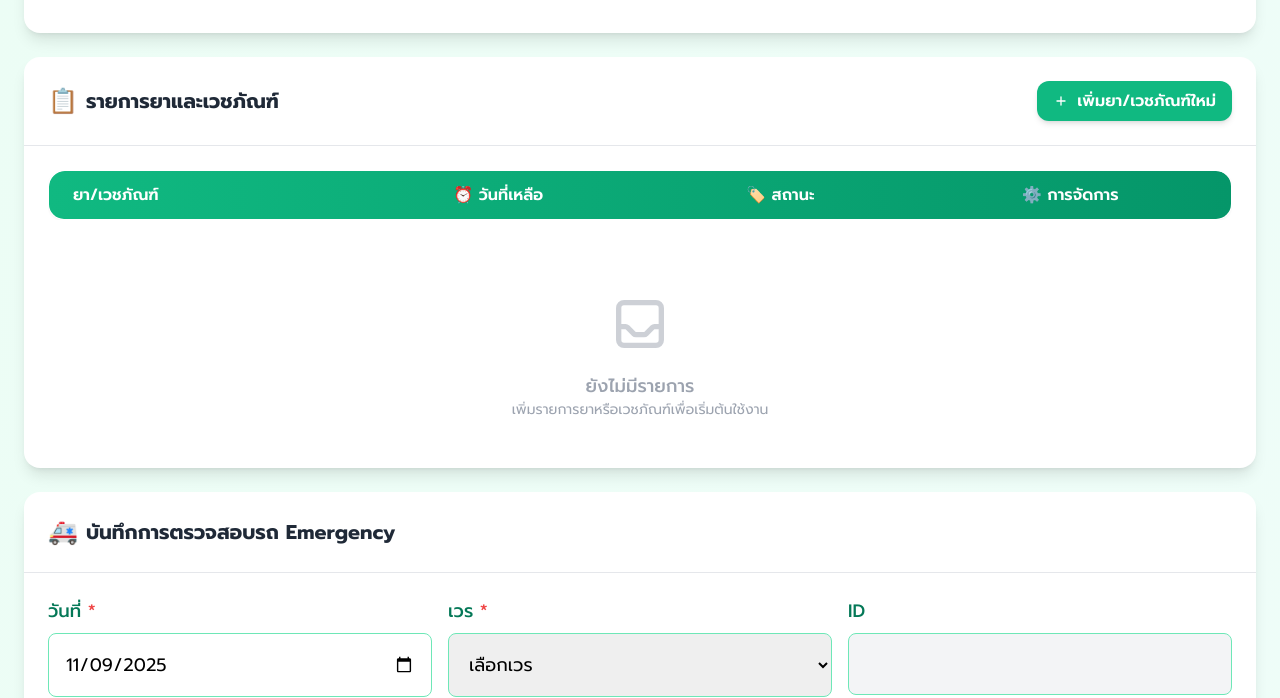
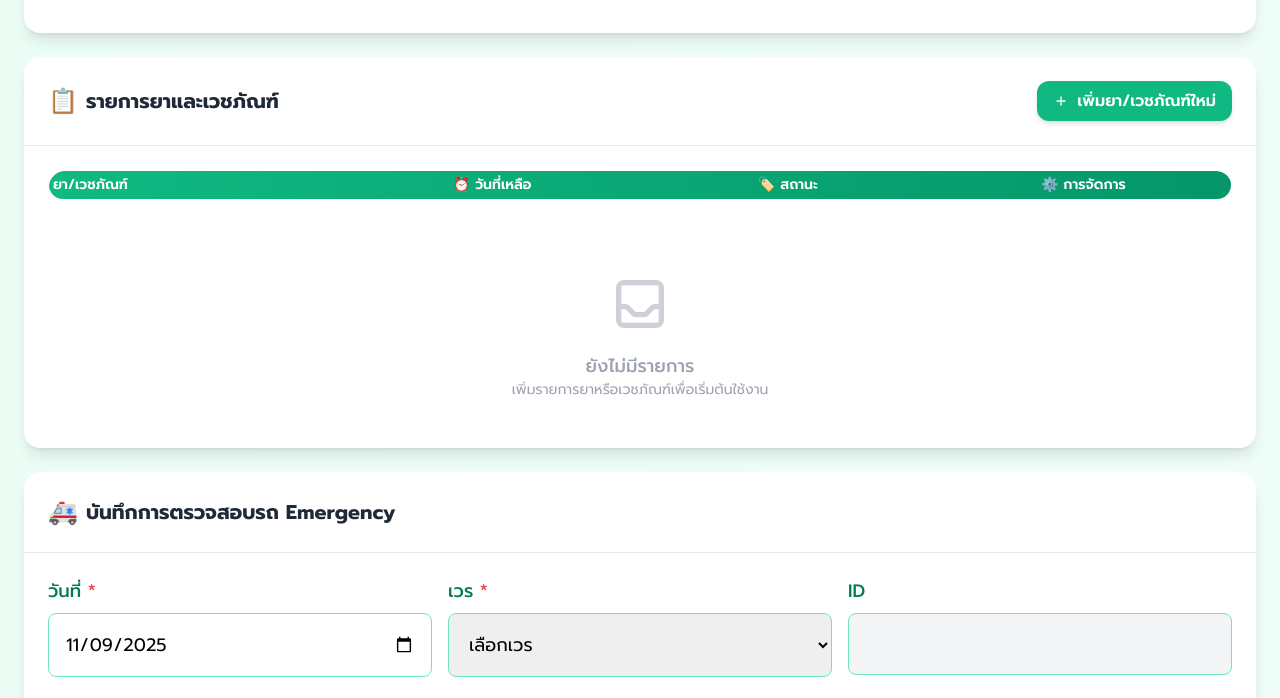
Before and after one commit to Aomaree12/index.emergency74.io, a plain HTML site: page index.html in a window 1280 px wide. Shown: the part 111-809 px from the top of the page. Drawn offline with nearby package versions, Linux system fonts and the light colour scheme; some packages are replaced by stand-ins of ours; a script that the page names is missing.

Commit message:
Update index.html

```diff
--- a/index.html
+++ b/index.html
@@ -54,15 +54,15 @@
     </div>
     <div class="p-6">
      <div class="overflow-x-auto">
-      <table class="w-full bg-white rounded-2xl overflow-hidden shadow-sm border border-gray-100">
-       <thead class="bg-gradient-to-r from-emerald-500 to-emerald-600 text-white">
-        <tr>
-         <th class="px-6 py-3 text-left font-semibold rounded-tl-2xl">ยา/เวชภัณฑ์</th>
-         <th class="px-6 py-3 text-center font-semibold">⏰ วันที่เหลือ</th>
-         <th class="px-6 py-3 text-center font-semibold">🏷️ สถานะ</th>
-         <th class="px-6 py-3 text-center font-semibold rounded-tr-2xl">⚙️ การจัดการ</th>
-        </tr>
-       </thead>
+      <table class="w-full min-w-[410px] table-fixed text-xs sm:text-sm bg-white rounded-2xl overflow-hidden shadow-sm border border-gray-100">
+  <thead class="bg-gradient-to-r from-emerald-500 to-emerald-600 text-white text-xs sm:text-sm">
+    <tr>
+      <th class="px-1 py-1 text-left font-semibold rounded-tl-2xl whitespace-nowrap">ยา/เวชภัณฑ์</th>
+      <th class="px-1 py-1 text-center font-semibold whitespace-nowrap">⏰ วันที่เหลือ</th>
+      <th class="px-1 py-1 text-center font-semibold whitespace-nowrap">🏷️ สถานะ</th>
+      <th class="px-1 py-1 text-center font-semibold rounded-tr-2xl whitespace-nowrap">⚙️ การจัดการ</th>
+    </tr>
+  </thead>
        <tbody id="medicine-table-body" class="divide-y divide-gray-100"><!-- Items will be inserted here -->
        </tbody>
       </table>
```
